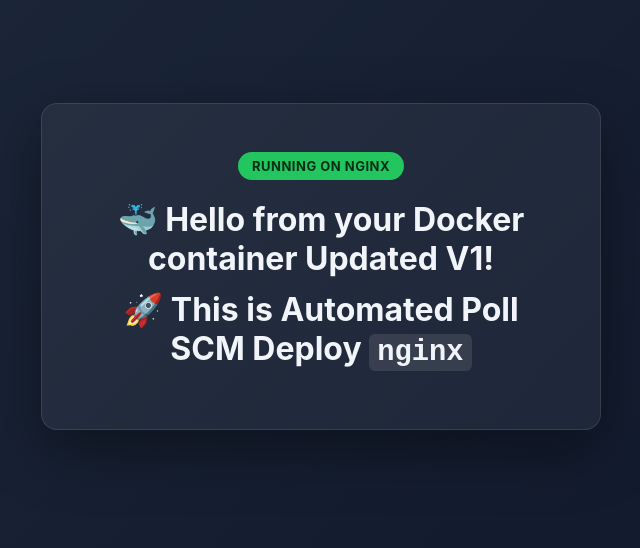
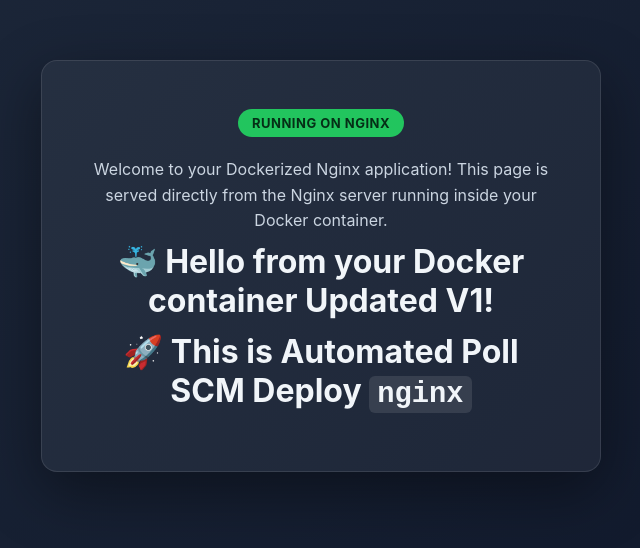
Before and after one commit to tejasmr07/nginx-docker-app, a plain HTML site: page index.html in a window 1280 px wide. Shown: the part 134-682 px from the top of the page, without its empty margins (319-959 px from the left). Drawn offline with Linux system fonts and the light colour scheme.

Commit message:
Index page Changes 2

```diff
--- a/index.html
+++ b/index.html
@@ -61,6 +61,7 @@
 <body>
   <div class="card">
     <span class="badge">RUNNING ON NGINX</span>
+    <p>Welcome to your Dockerized Nginx application! This page is served directly from the Nginx server running inside your Docker container.</p>
     <h1>🐳 Hello from your Docker container Updated V1!</h1>
     <h1>🚀 This is Automated Poll SCM Deploy <code>nginx</code></h1>
 
```
